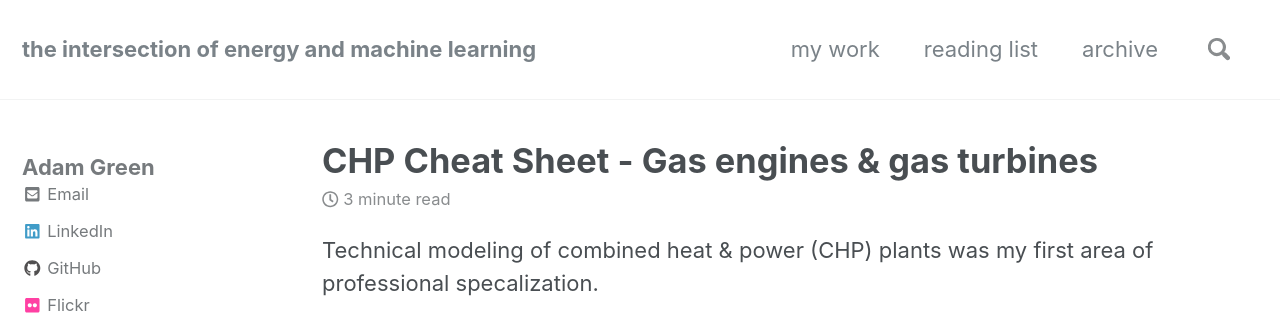
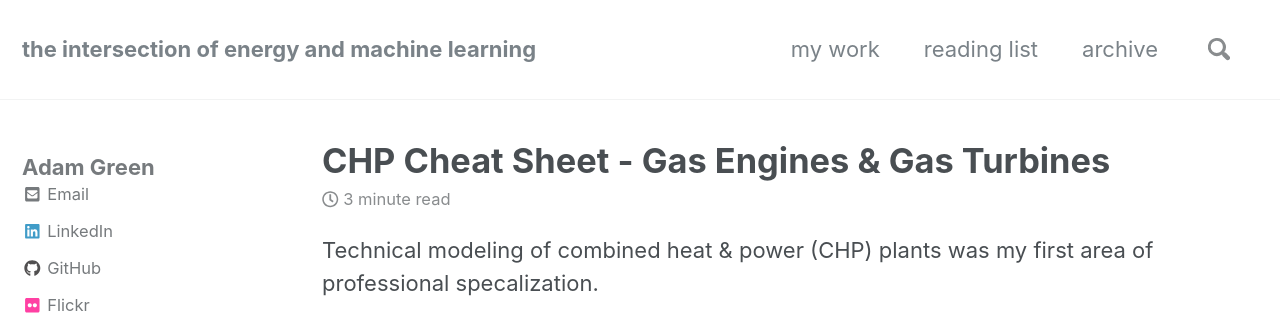
Before and after one commit to ADGEfficiency/adgefficiency.github.io, a Jekyll site: the page built from _posts/2017-07-27-cheat-sheet-gas-engine-gas-turbine-chp-energy-basics.md, in a window 1280 px wide and 900 px high. Shown: the top 333 px of the window. Built offline with Jekyll 4.4.1, drawn with Linux system fonts in a browser that asks for light colours; nearby versions of some CDN libraries.

Commit message:
drafting

```diff
--- a/_posts/2017-07-27-cheat-sheet-gas-engine-gas-turbine-chp-energy-basics.md
+++ b/_posts/2017-07-27-cheat-sheet-gas-engine-gas-turbine-chp-energy-basics.md
@@ -1,5 +1,5 @@
 ---
-title: CHP Cheat Sheet - Gas engines & gas turbines
+title: CHP Cheat Sheet - Gas Engines & Gas Turbines
 date: 2017-07-27
 categories:
   - Energy Basics
```
Also changed, not shown: _pages/top_posts.md (+2 -0 lines).
